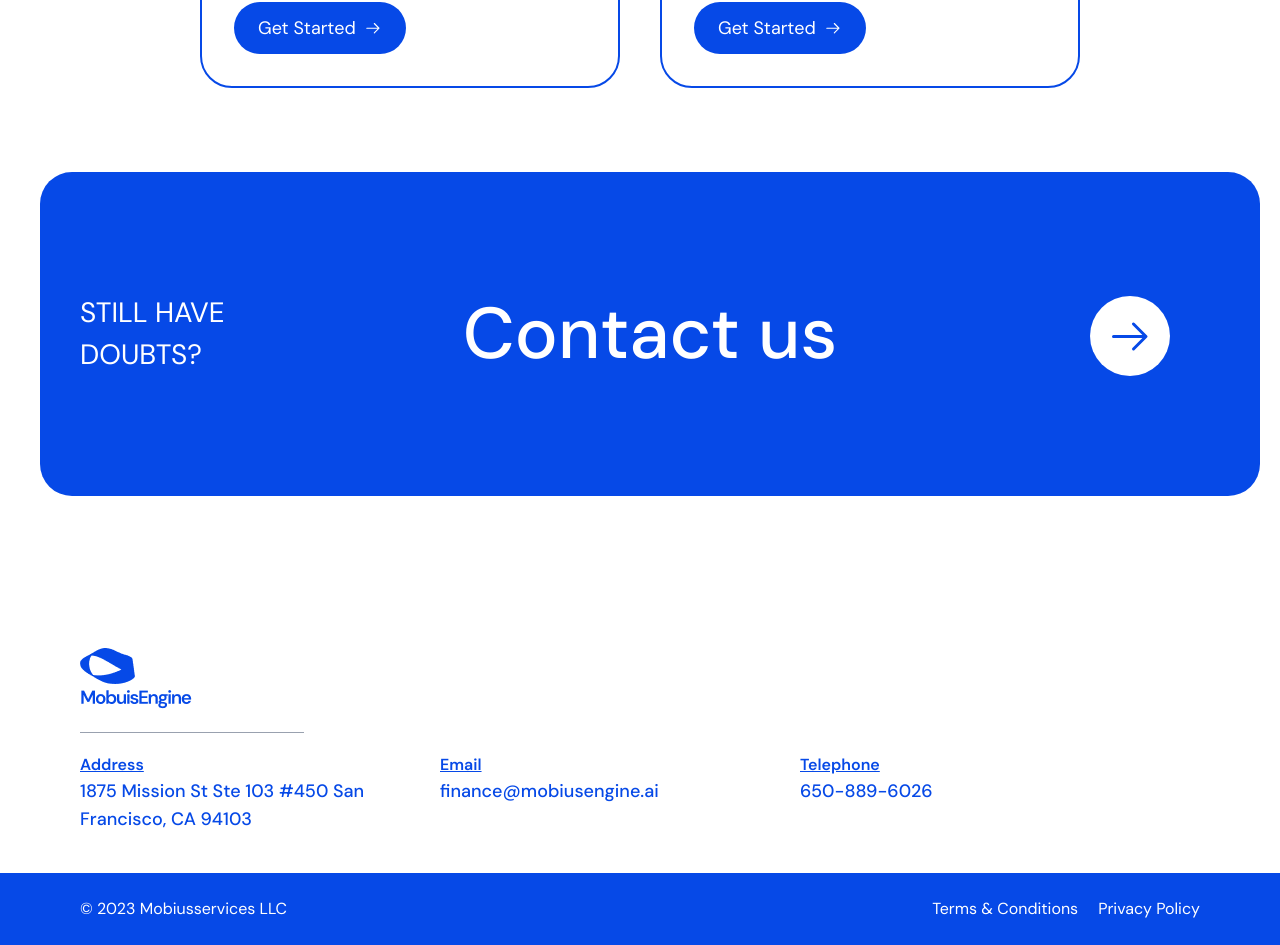
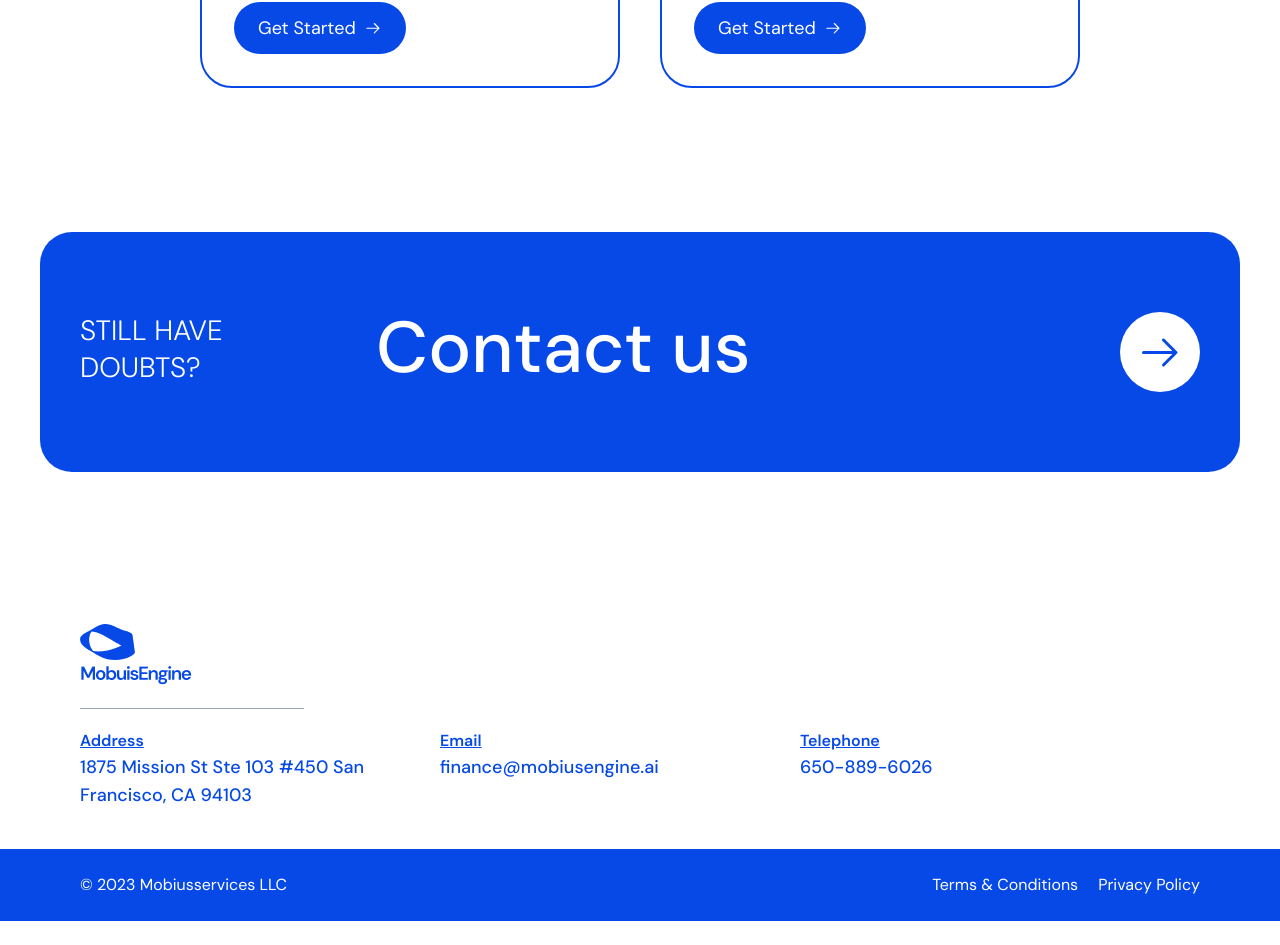
Before and after one commit to ashibullah/MobiusEngine.ai, a React (Vite) app: page / in a window 1280 px wide. Shown: the part 5102-6047 px from the top of the page. After the commit the page ends 6023 px from the top, so only its background shows below. Built offline with nearby package versions, Linux system fonts and the light colour scheme.

Commit message:
responsive

```diff
--- a/src/components/ContactUs.jsx
+++ b/src/components/ContactUs.jsx
@@ -3,15 +3,25 @@ import { GoArrowRight } from 'react-icons/go';
 
 const ContactUs = () => {
     return (
-        <div className=" px-10 py-18 w-[1300px] mx-auto">
-        <div className='text-white font-[600] p-10 py-30  w-full -mt-15 bg-[#0649E7] rounded-4xl grid grid-cols-8 justify-items-center items-center gap-35 py-20'>
-                        <p className='col-span-2 uppercase text-[28px] font-[400] self-start'>Still Have Doubts?</p>
-                        <h2 className='text-7xl font-[500] col-span-4'>Contact us</h2>
-                        <GoArrowRight className='col-span-2 text-[80px] font-semibold bg-white text-[#0649E7] rounded-full p-4 self-end'/>
+        <div className="px-4 md:px-10 py-18 mx-auto">
+            <div className="text-white font-semibold p-10 w-full bg-[#0649E7] rounded-4xl grid grid-cols-1 md:grid-cols-8 gap-8 md:gap-16 py-20">
 
 
-                    </div>
-                    </div>
+                <p className="hidden md:block col-span-1 md:col-span-2 uppercase text-2xl md:text-[28px] font-light self-start">
+                    Still Have Doubts?
+                </p>
+
+
+                <h2 className="text-4xl md:text-7xl font-medium col-span-1 md:col-span-4 text-center md:text-left">
+                    Contact us
+                </h2>
+
+
+                <div className="col-span-1 md:col-span-2 flex justify-center md:justify-end">
+                    <GoArrowRight className="text-6xl md:text-[80px] font-semibold bg-white text-[#0649E7] rounded-full p-4" />
+                </div>
+            </div>
+        </div>
     );
 };
 
```
